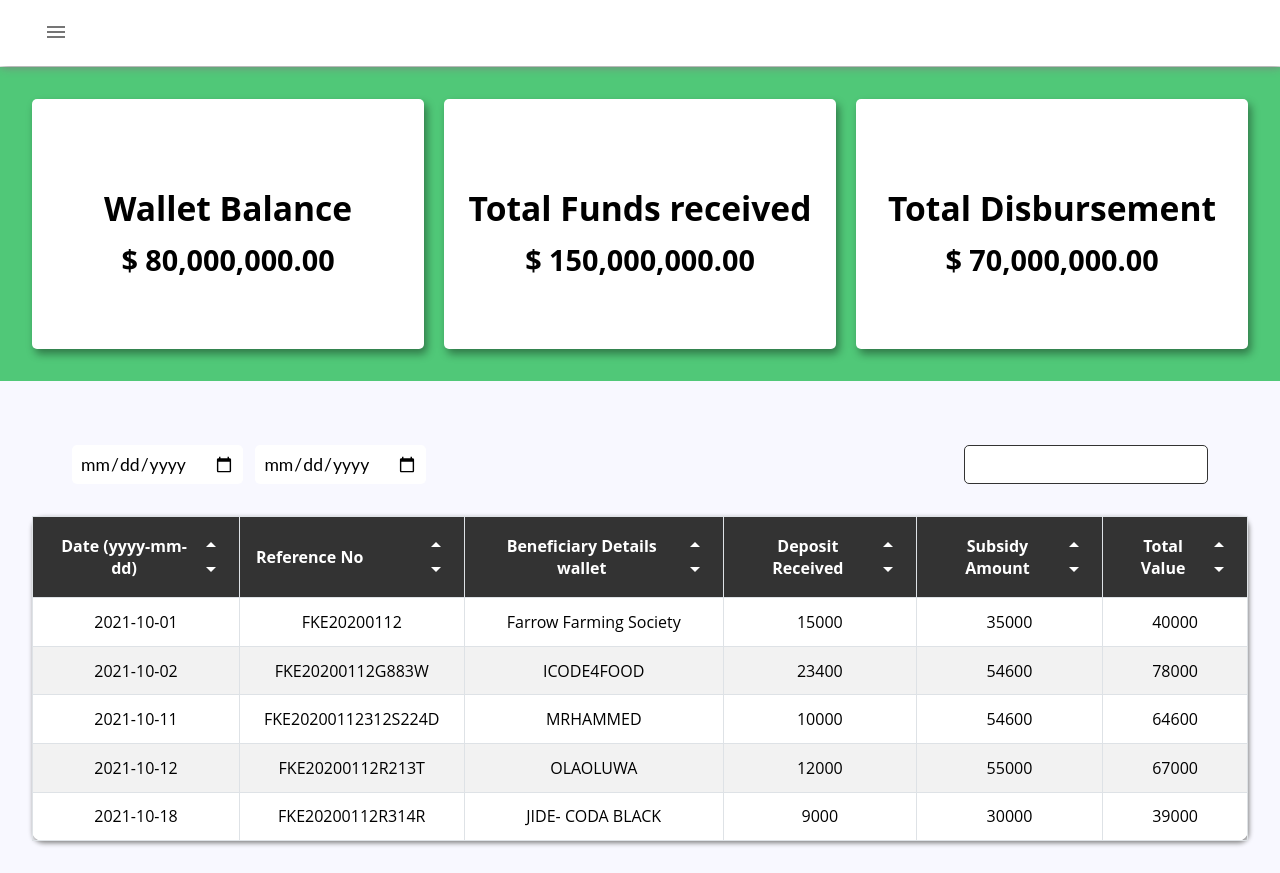
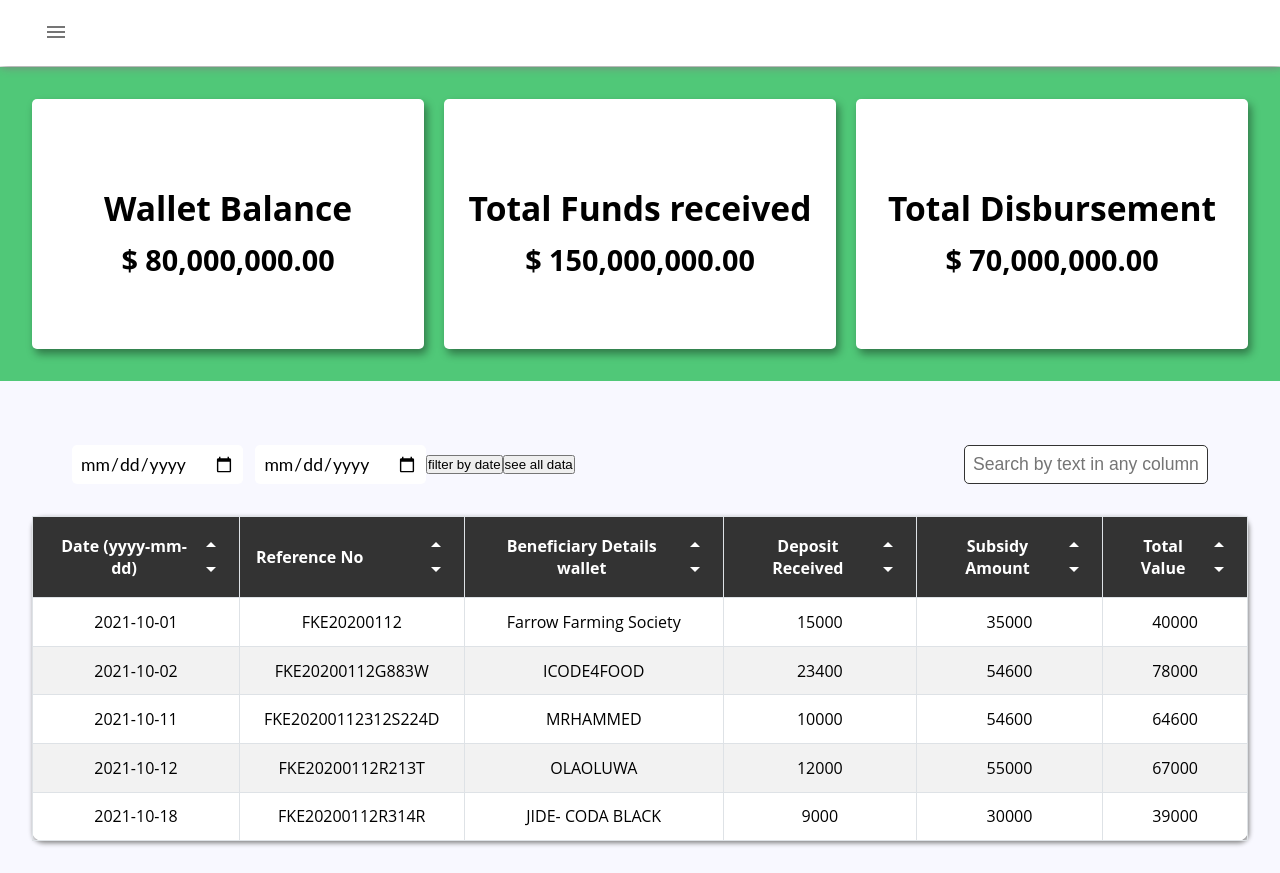
Before and after one commit to Maxinth/german-bps, a React (Create React App) app: page / in a window 1280 px wide. Built offline with nearby package versions, Linux system fonts and the light colour scheme.

Commit message:
added filtering by date-pickers

```diff
--- a/src/components/HomePageComps/DatePickersAndSearch/DatePickers.jsx
+++ b/src/components/HomePageComps/DatePickersAndSearch/DatePickers.jsx
@@ -1,19 +1,30 @@
 import { Input, DatePickerContainer } from "./styled";
 import { useState } from "react";
 
-const DatePickers = () => {
+const DatePickers = ({ data, handlePickerFilter, dataReset }) => {
   const [fromDate, SetFromDate] = useState("");
   const [toDate, SetToDate] = useState("");
 
   const handleFroChange = (e) => SetFromDate(e.target.value);
   const handleToChange = (e) => SetToDate(e.target.value);
 
-  console.log("fromDate = ", fromDate);
+  // console.log("fromDate = ", fromDate);
   // console.log("toDate = ", toDate);
+
+  const dateRangeFilter = data.filter(
+    (item) => item.date >= fromDate && item.date <= toDate
+  );
+
   return (
     <DatePickerContainer>
       <Input type="date" value={fromDate} onChange={handleFroChange} />
       <Input type="date" value={toDate} onChange={handleToChange} />
+      <button onClick={() => handlePickerFilter(dateRangeFilter)}>
+        filter by date
+      </button>
+      <button onClick={() => handlePickerFilter(dataReset)}>
+        see all data
+      </button>
     </DatePickerContainer>
   );
 };
--- a/src/components/HomePageComps/DatePickersAndSearch/index.jsx
+++ b/src/components/HomePageComps/DatePickersAndSearch/index.jsx
@@ -5,7 +5,7 @@ import TableFilterInput from "../TableView/TableFilterInput";
 const DatePickerAndSearch = (props) => {
   return (
     <Container>
-      <DatePickers />
+      <DatePickers {...props} />
       <TableFilterInput {...props} />
     </Container>
   );
--- a/src/components/HomePageComps/TableView/RecordsTable.jsx
+++ b/src/components/HomePageComps/TableView/RecordsTable.jsx
@@ -14,8 +14,12 @@ import { data as DATA } from "./data";
 import ColumnSortIcons from "./ColumnSortIcons";
 import useTableSortAndFilter from "./useSortAndFilter";
 import DatePickerAndSearch from "../DatePickersAndSearch";
+import { useState } from "react";
 
 export const RecordsTable = () => {
+  const [dataToSort, setDataToSort] = useState(DATA);
+  // see comments
+  const handlePickerFilter = (newData) => setDataToSort(newData);
   const {
     getTableProps,
     getTableBodyProps,
@@ -24,14 +28,20 @@ export const RecordsTable = () => {
     prepareRow,
     globalFilter,
     setGlobalFilter,
-  } = useTableSortAndFilter(COLUMNS, DATA);
+  } = useTableSortAndFilter(COLUMNS, dataToSort);
   return (
     <TableContainer
     // isInView={show}
     // variants={subtleFlash(1, 0)}
     // {...variantProps}
     >
-      <DatePickerAndSearch filter={globalFilter} setFilter={setGlobalFilter} />
+      <DatePickerAndSearch
+        filter={globalFilter}
+        setFilter={setGlobalFilter}
+        dataReset={DATA}
+        data={dataToSort}
+        handlePickerFilter={handlePickerFilter}
+      />
       <Table {...getTableProps()}>
         <TableHeader>
           {headerGroups.map((headerGroup) => (
@@ -53,7 +63,7 @@ export const RecordsTable = () => {
           {rows.map((row, index) => {
             prepareRow(row);
             // console.log(rows);
-            // console.log(row.original.id);
+            // // console.log(row.original.id);
             return (
               <TableRowItems
                 key={index}
@@ -69,3 +79,9 @@ export const RecordsTable = () => {
     </TableContainer>
   );
 };
+
+/*
+ I have decided not supply  DATA  directly into the useTableAndSort hook as I want to filter
+ using normal js filtering and react-table and so the data can be changed by each whilst still referencing just one data.
+
+*/
--- a/src/components/HomePageComps/TableView/TableFilterInput.jsx
+++ b/src/components/HomePageComps/TableView/TableFilterInput.jsx
@@ -6,6 +6,7 @@ const TableFilterInput = ({ filter, setFilter }) => {
     <InputBox
       value={filter || ""}
       onChange={(e) => setFilter(e.target.value)}
+      placeholder="Search by text in any column."
     />
   );
 };
```
